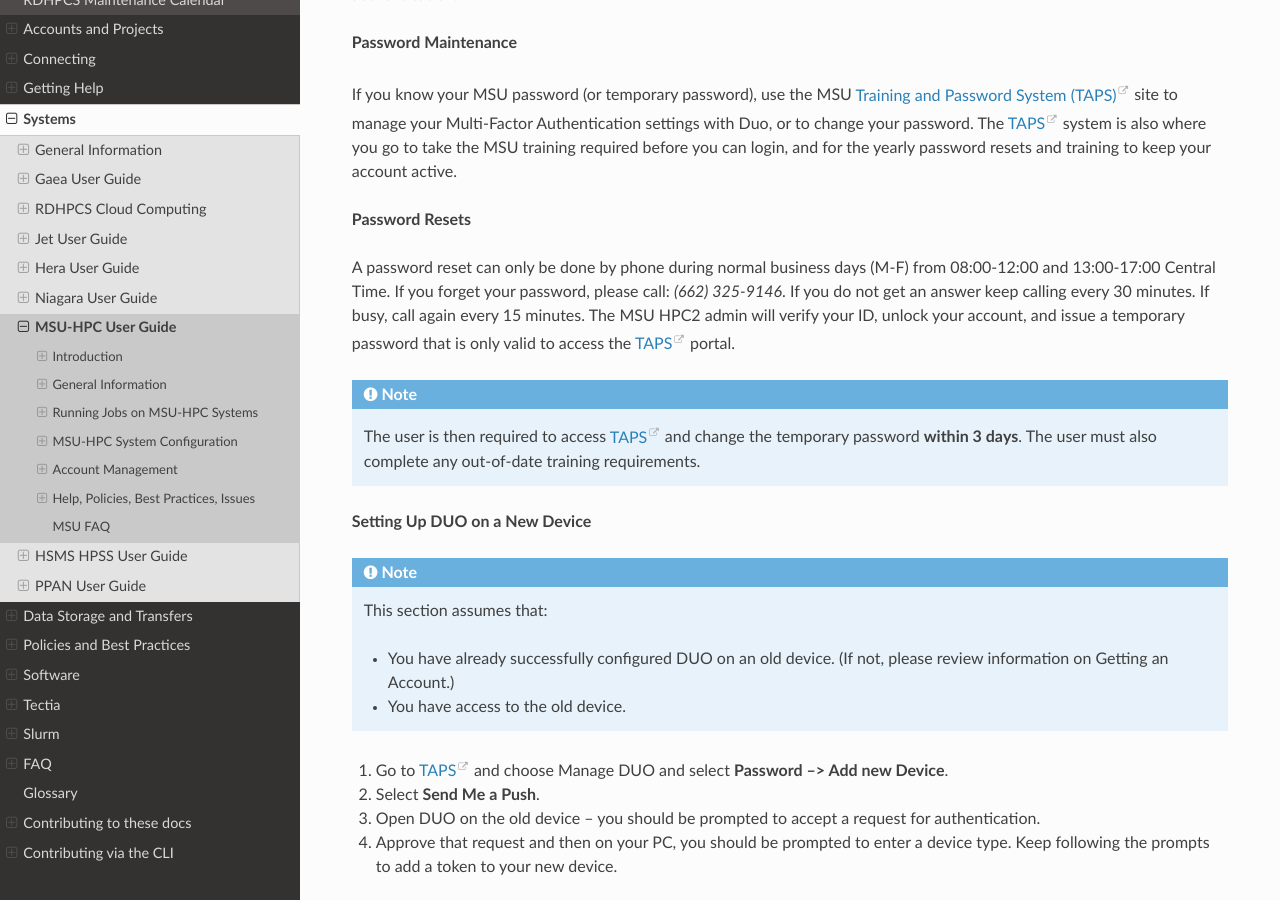
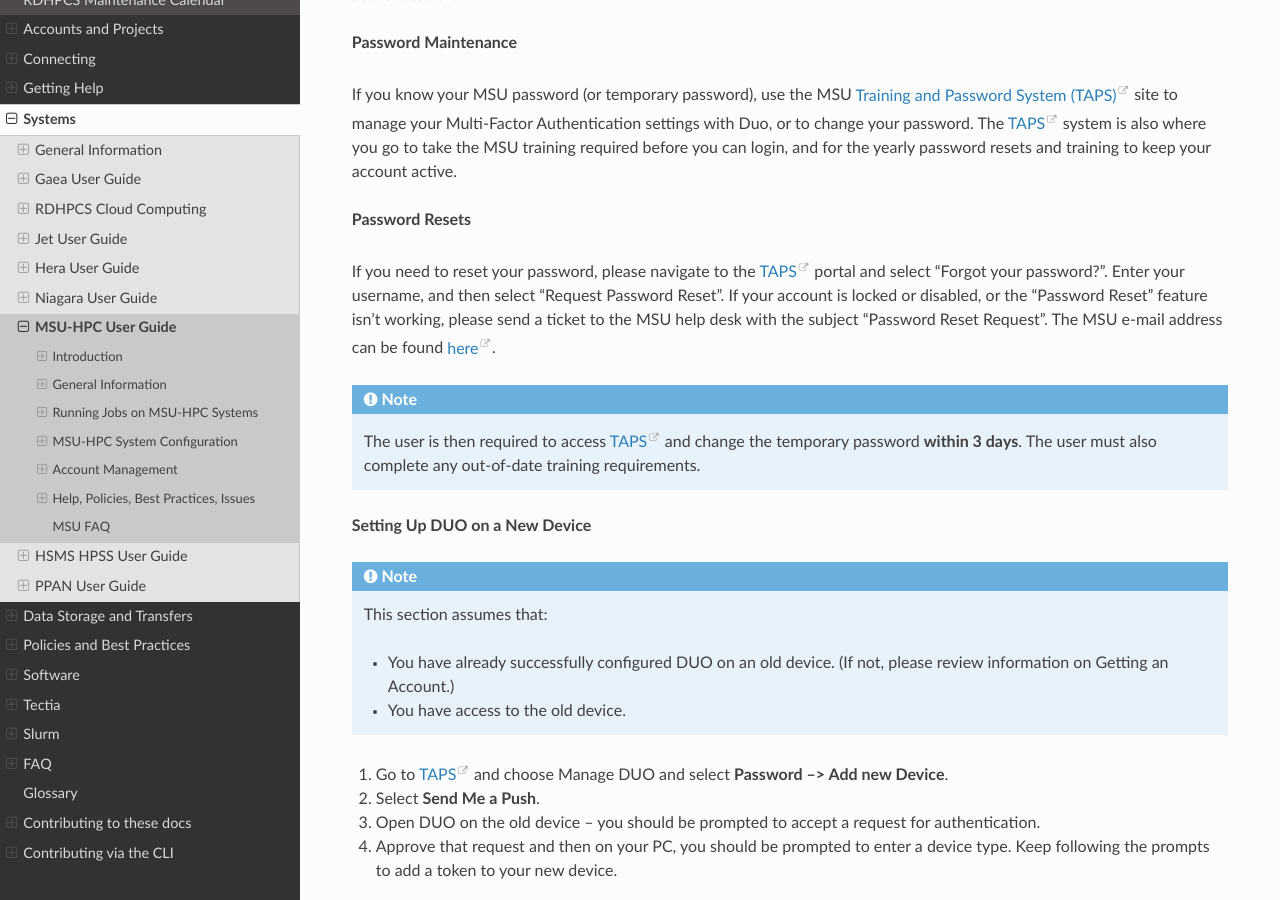
Before and after one commit to NOAA-RDHPCS/noaa-rdhpcs.github.io, a Sphinx documentation site: the page built from source/systems/MSU-HPC_user_guide.rst, in a window 1280 px wide and 900 px high, scrolled down 2050 px. Built offline with Sphinx 7.4.7 and the Read the Docs theme 3.1.0, drawn with Linux system fonts in a browser that asks for light colours.

Commit message:
updated "MSU password reset" (#248)
after speaking with the team at MSU, we were advised to change the verbiage of the "password reset" section.

For context:
- MSU no longer uses the phone number as a way to reset passwords
- MSU advised that the self-serve "password reset" function on the TAPS portal should work in all cases besides "locked and disabled accounts"
- in the case of "locked and disabled accounts", the user should be directed to send a ticket to the help desk

Co-authored-by: Seth Underwood <Seth.Underwood@noaa.gov>

```diff
--- a/source/systems/MSU-HPC_user_guide.rst
+++ b/source/systems/MSU-HPC_user_guide.rst
@@ -91,16 +91,16 @@ training required before you can login, and for the yearly password
 resets and training to keep your account active.
 
 .. _TAPS: https://taps.hpc.msstate.edu
+.. _here: https://docs.rdhpcs.noaa.gov/help/index.html#getting-help
 
 **Password Resets**
 
-A password reset can only be done by phone during normal business days
-(M-F) from 08:00-12:00 and 13:00-17:00 Central Time. If you forget
-your password, please call: *(662) 325-9146*. If you do not get an
-answer keep calling every 30 minutes. If busy, call again every 15
-minutes. The MSU HPC2 admin will verify your ID, unlock your account,
-and issue a temporary password that is only valid to access the TAPS_
-portal.
+If you need to reset your password, please navigate to the TAPS_ portal
+and select "Forgot your password?". Enter your username, and then select
+"Request Password Reset". If your account is locked or disabled, or the
+"Password Reset" feature isn't working, please send a ticket to the MSU
+help desk with the subject "Password Reset Request". The MSU e-mail
+address can be found here_.
 
 .. note::
 
```
